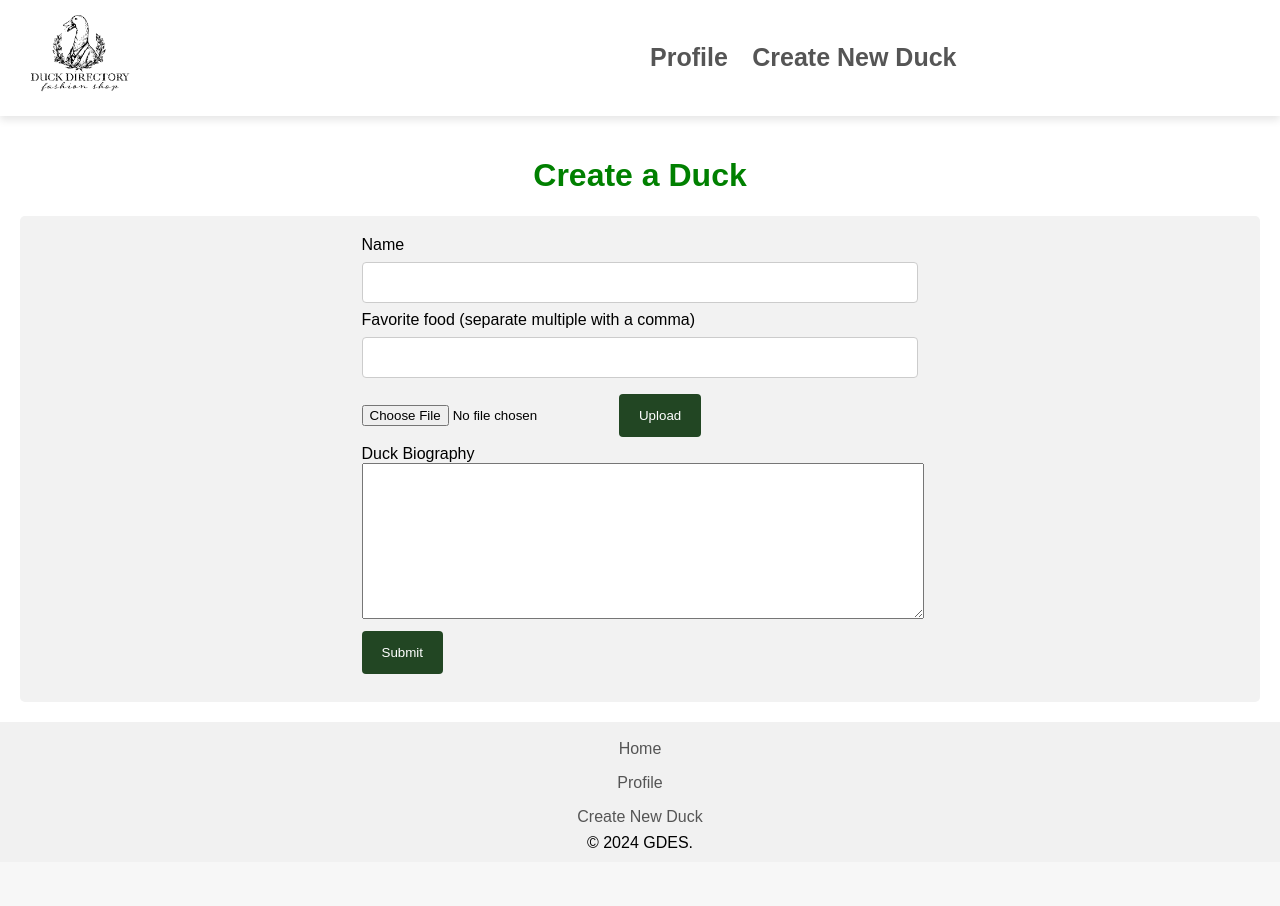
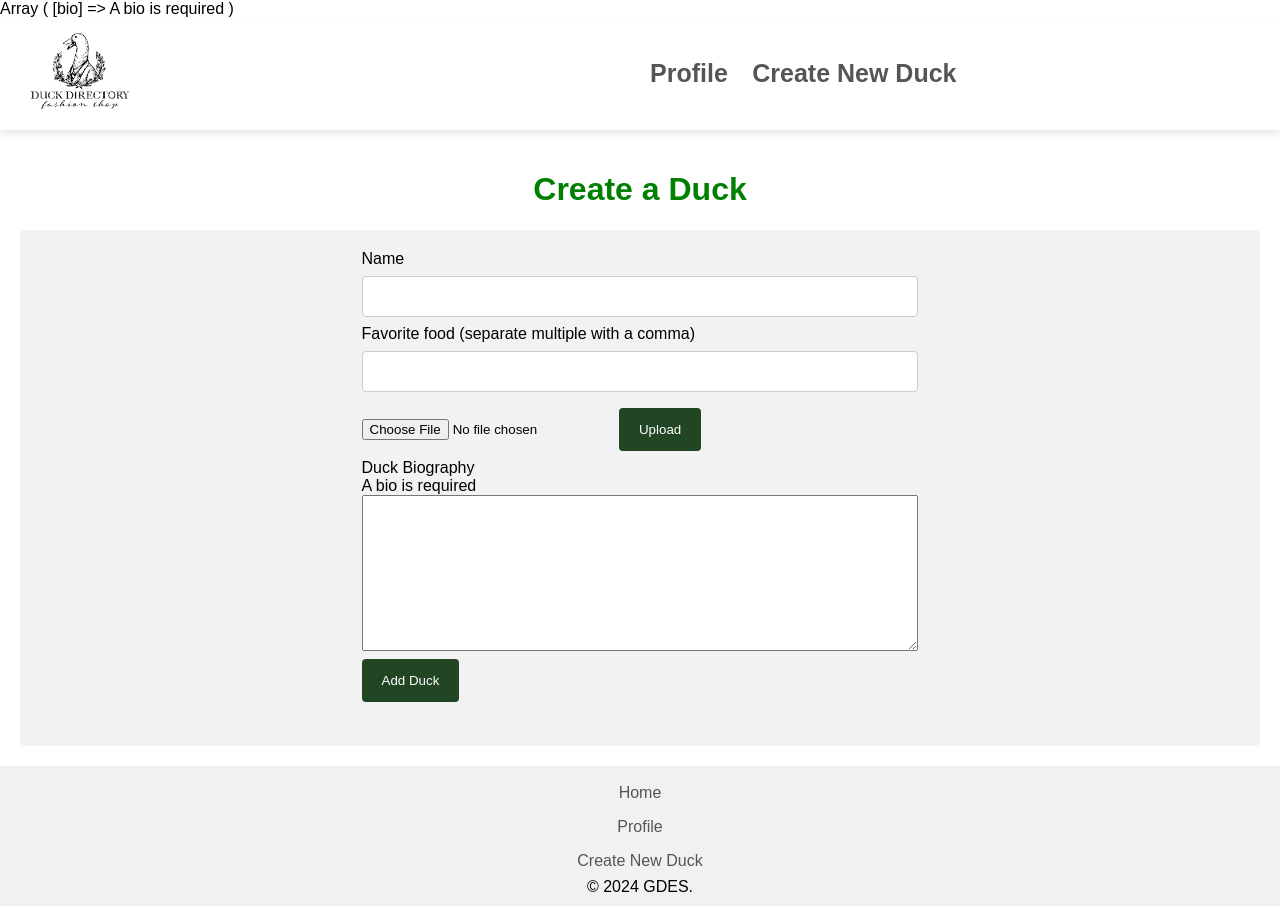
Before and after one commit to nic-gdes/create-a-duck-directory-Magda089, a PHP site: page /create-duck.php in a window 1280 px wide. Before the commit the page ends 848 px from the top, so only its background shows below. Run offline with PHP 8.4, Linux system fonts and the light colour scheme.

Commit message:
php fun
Getting ready for assignment

```diff
--- a/create-duck.php
+++ b/create-duck.php
@@ -1,3 +1,61 @@
+<?php
+// Check for post
+if (isset($_POST['submit'])) {
+// Create error array
+$errors = array(
+    "name" => "",
+    "favorite_foods" => "",
+    "bio" => "",
+);
+
+$name = htmlspecialchars($_POST["name"]);
+$favorite_foods = htmlspecialchars($_POST["favorite_foods"]);
+$bio = htmlspecialchars($_POST["bio"]);
+
+// Checl if the name exist
+if (empty($name)) {
+    // if it doesn't, throw error
+    $errors['name'] = "A name is require";
+} else {
+    // "If does check again regax
+    if (!preg_match('/^[a-z-\s]+$/i', $name)) {
+        $errors["name"] = "The name has illigal character";
+}
+}
+
+// Check if favorite foods exist
+if(empty($favorite_foods)) {
+// if does not throw error "required
+$errors ['favorite_foods'] = "No favorite foods?";
+} else {
+    // If doed, check against regex
+    if(!preg_match('/^[a-z,\s]+$/i', $favorite_foods))
+    $errors['favorite_foods'] = "Favorite foods must be a comma separate list";
+}
+
+
+if(!array_filter($errors)) {
+    // if all good
+    header("Location:./index.php");
+} else {
+    // if errors
+
+}
+}
+// /Check if BIO is empty
+if(empty($bio)) {
+    // error if so
+    $errors ["bio"] = " A bio is required";
+}
+
+
+
+
+
+print_r($errors);
+?>
+
+
 <!DOCTYPE html>
 <html lang="en">
 
@@ -6,21 +64,6 @@ $page_title = "Form";
 include('./asset/components/head.php');
 ?>
 </head>
-<?php
-if ($_SERVER["REQUEST_METHOD"] == "POST") {
-    $name = htmlspecialchars($_POST['name']);
-    $food = htmlspecialchars($_POST['food']);
-    $upload = htmlspecialchars($_POST['upload']);
-    $message = htmlspecialchars($_POST['message']);
-
-    echo $name . ", " . $food . ", " . $upload . ", " . $message;
-}
-?>
-
-<?php
-if (isset($_POST['submit'])) {
-}
-?>
 
 <body>
     <?php
@@ -28,26 +71,46 @@ if (isset($_POST['submit'])) {
     ?>
     <main>
         <h1>Create a Duck</h1>
+
         <div class="form">
-            <form action="./create-duck.php" method="POST">
+            <form action="./create-duck.php" id="create-duck" method="POST">
                 <div class="input-group">
                     <label for="name">Name</label>
-                    <input type="text" name="name" id="name">
+
+                    <?php
+                    if (isset($errors["name"])){
+                        echo "<div class='error'>" . $errors["name"] . "</div>";
+                    }
+                        ?>
+
+                    <input type="text" name="name" id="name" value="<?php if(isset($name)) {echo $name;} ?>">
                 </div>
                 <div class="input-group">
                     <label for="food">Favorite food (separate multiple with a comma)</label>
-                    <input type="text" name="food" id="food">
+                    <?php
+                    if (isset($errors["favorite_foods"])){
+                        echo "<div class='error'>" . $errors["favorite_foods"] . "</div>";
+                    }
+                        ?>
+                    <input type="text" name="favorite_foods" id="food" value="<?php if(isset($favorite_food)) {echo $favorite_food;} ?>">
                 </div>
+                <!-- Upload Section -->
                 <div class="input-group">
-                    <!-- Upload Section -->
-                     <input type="file" name="upload" id="upload">
-                        <input type="submit" value="Upload" name="submit">
+                    <input type="file" name="upload" id="upload">
+                    <input type="submit" value="Upload" name="submit">
                 </div>
                 <div class="input-group">
                     <label for="message">Duck Biography</label>
-                    <textarea name="message" id="message" rows="10"></textarea>
+                    <?php
+                    if (isset($errors["bio"])){
+                        echo "<div class='error'>" . $errors["bio"] . "</div>";
+                    }
+                        ?>
+                    <textarea name="bio" id="message" rows="10">
+                    <?php if(isset($bio)) {echo $bio;} ?>
+                    </textarea>
                 </div>
-                <div class="input-submit"><input type="submit" value="Submit" /></div>
+                <div class="input-submit"><input name="submit" type="submit" value="Add Duck" /></div>
             </form>
         </div>
     </main>
```
Also changed, not shown: index.php (+8 -9 lines), 1 other file.
